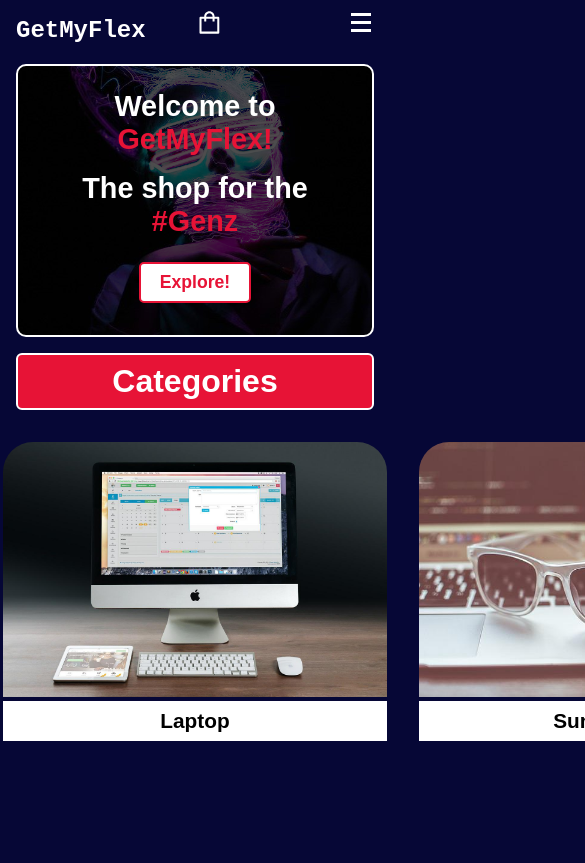
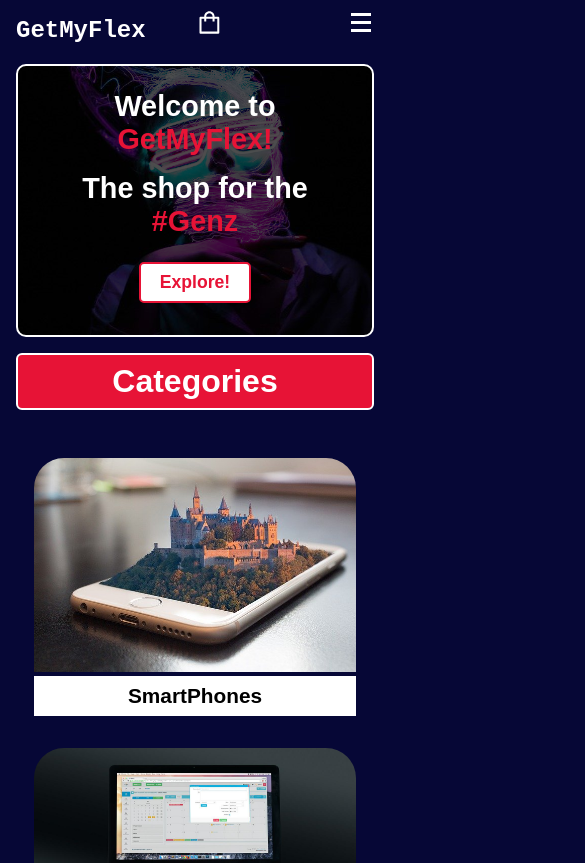
Before and after one commit to Saran-pariyar/GetMyFlex_ReactJS-ecommerce, a React (Create React App) app: page / in a window 390 px wide. Shown: the top 863 px of the page, 585 px wide, since content can reach past the window. Built offline with nearby package versions, Linux system fonts and the light colour scheme.

Commit message:
making categories card responsive

```diff
--- a/src/App.jsx
+++ b/src/App.jsx
@@ -16,8 +16,8 @@ function App() {
         <Cart cart={cart} setShowCart={setShowCart} />
         <HeroSection />
         <Routes>
-          {/* <Route path="/" element={<HeroSection />} /> */}
-          {/* <Route path="/home" element={<HeroSection />} /> */}
+          <Route path="/" element={<HeroSection />} />
+          <Route exact path="/home" element={<HeroSection />} />
 
           <Route path="/product" element={<Product />} />
         </Routes>
--- a/src/Assets/css/HeroSection.css
+++ b/src/Assets/css/HeroSection.css
@@ -169,3 +169,18 @@
     color: #fff;
     cursor: pointer;
 }
+
+@media only screen and (max-width:800px) {
+    .categories-card-section {
+        flex-direction: column;
+    }
+
+    .card {
+        width: 90%;
+        margin: 1rem 0;
+    }
+
+    .card figure img {
+        width: 100%;
+    }
+}
```
